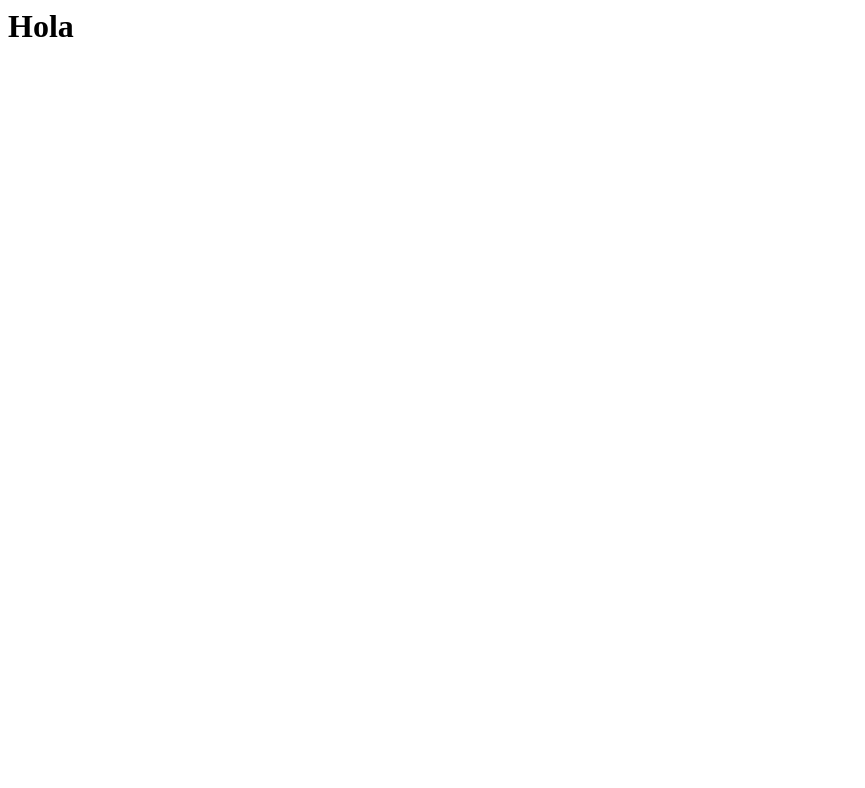
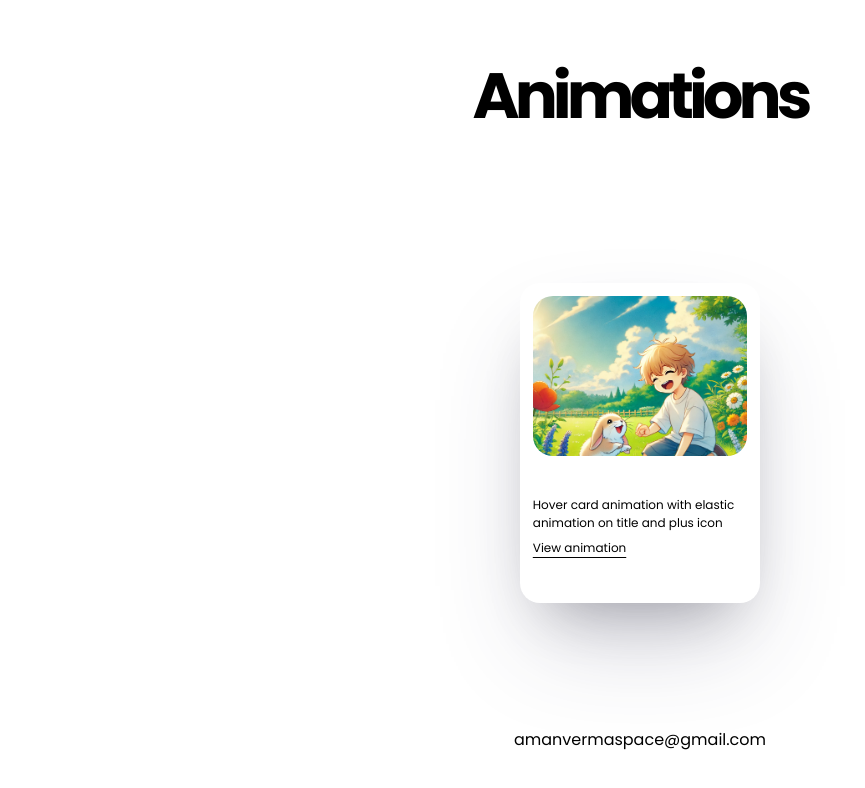
Before and after one commit to amanopia/animations, a plain HTML site: page index.html in a window 1280 px wide. Shown: the whole page, without its empty margins (0-865 px from the left). Drawn offline with Linux system fonts and the light colour scheme.

Commit message:
added html and css for homepage

```diff
--- /dev/null
+++ b/css/styles.css
@@ -0,0 +1,81 @@
+@import url("https://fonts.googleapis.com/css2?family=Poppins:ital,wght@0,100;0,200;0,300;0,400;0,500;0,600;0,700;0,800;0,900;1,100;1,200;1,300;1,400;1,500;1,600;1,700;1,800;1,900&display=swap");
+* {
+  padding: 0;
+  margin: 0;
+  list-style: none;
+  text-decoration: none;
+  box-sizing: border-box;
+}
+body {
+  font-family: "Poppins", sans-serif;
+  height: 100vh;
+  width: 50%;
+  margin: 0 auto;
+  display: flex;
+  justify-content: space-between;
+  flex-direction: column;
+  align-items: center;
+  padding: 3rem;
+}
+
+.title {
+  font-size: 4rem;
+  font-weight: 700;
+  letter-spacing: -5px;
+  margin-bottom: 3rem;
+}
+
+.card {
+  height: 20rem;
+  width: 15rem;
+  border-radius: 20px;
+  padding: 0.8rem;
+
+  display: flex;
+  flex-direction: column;
+  align-items: center;
+
+  gap: 2.5rem;
+  box-shadow: rgba(50, 50, 93, 0.25) 0px 50px 100px -20px,
+    rgba(0, 0, 0, 0.3) 0px 30px 60px -30px;
+}
+
+.card img {
+  height: 10rem;
+  width: 100%;
+  border-radius: 20px;
+  object-fit: cover;
+}
+.card .text-content {
+  font-size: 12px;
+}
+.card .text-content p {
+  margin-bottom: 7px;
+  width: 100%;
+}
+.card .text-content a {
+  text-decoration: underline;
+  text-underline-offset: 5px;
+  transition: all 0.2s ease;
+}
+
+.card .text-content a:hover {
+  color: #ff0054;
+  cursor: pointer;
+}
+.links-container {
+  width: 100%;
+  margin: 0 auto;
+  display: flex;
+  align-items: center;
+  justify-content: center;
+}
+a {
+  all: unset; /* Resets all inherited and default properties */
+  text-decoration: none; /* Ensures no underline */
+  color: inherit; /* Removes the default link color */
+}
+
+.contact-email {
+  margin-top: 2rem;
+}
--- a/index.html
+++ b/index.html
@@ -1 +1,31 @@
-<h1>Hola</h1>
+<!DOCTYPE html>
+<html lang="en">
+  <head>
+    <meta charset="UTF-8" />
+    <meta name="viewport" content="width=device-width, initial-scale=1.0" />
+    <link rel="stylesheet" href="css/styles.css" />
+    <title>Document</title>
+  </head>
+  <body>
+    <p class="title">Animations</p>
+    <div class="links-container">
+
+      <div class="card">
+
+          <img src="https://amanopia.github.io/animations/wave_animation/assets/im2.webp" alt="">
+          <div class="text-content">
+            <p> Hover card animation with elastic animation on title and plus icon</p>
+          <a href="https://amanopia.github.io/animations/wave_animation/">View animation</a>
+          </div>
+
+
+
+
+      </div>
+
+
+    </div>
+
+    <a class="contact-email" href="mailto:amanvermaspace@gmail.com">amanvermaspace@gmail.com</p>
+  </body>
+</html>
```
